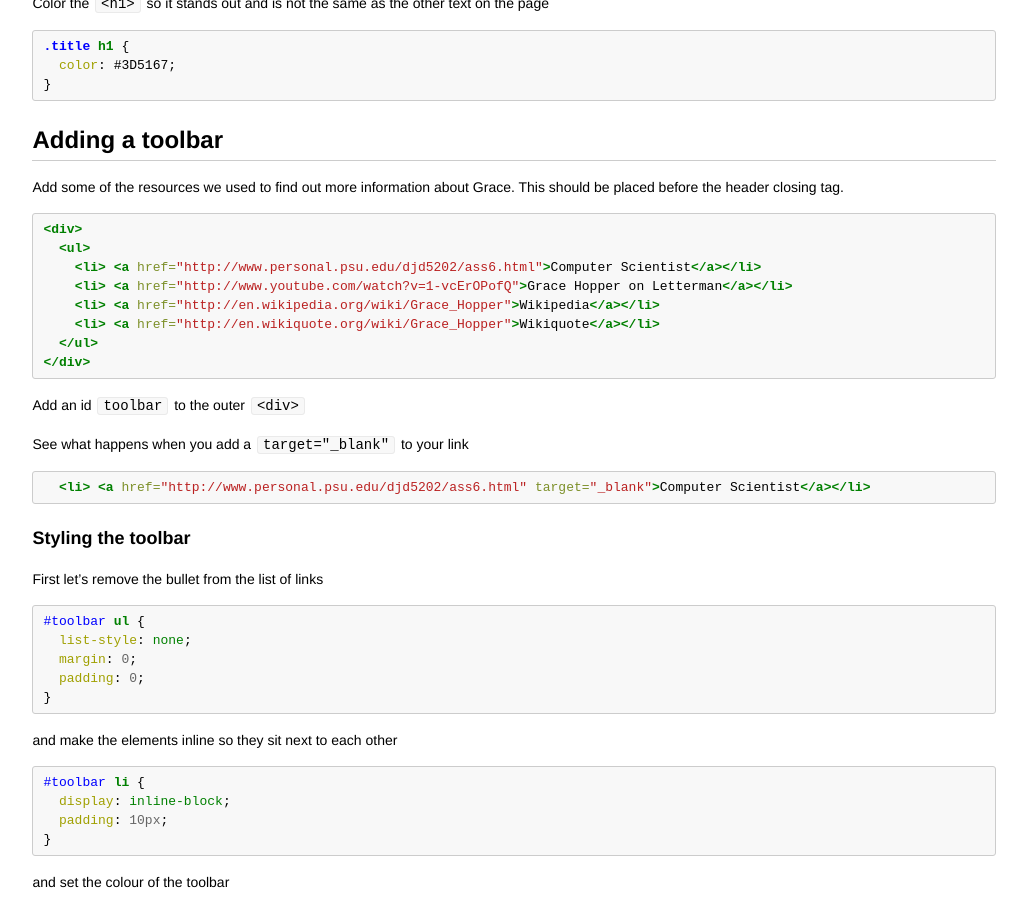
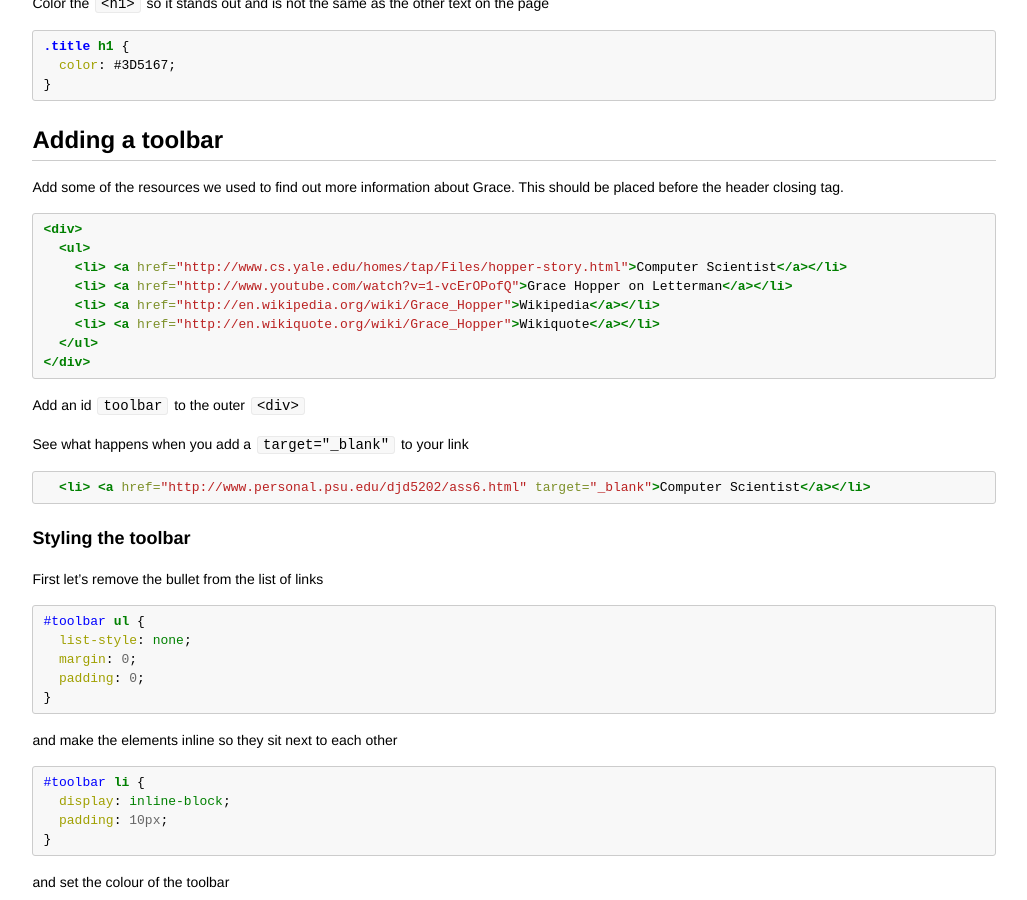
Before and after one commit to codebar/tutorials, a Jekyll site: the page built from html/lesson4/tutorial.md, in a window 1280 px wide and 900 px high, scrolled down 2698 px. Shown: the whole window, without its empty margins (126-1153 px from the left). Built offline with Jekyll 4.4.1, drawn with Linux system fonts in a browser that asks for light colours; Markdown is read by kramdown in place of the engine named in the settings; part of the change alters nothing that is shown.

Commit message:
Update tutorial.md
Problem: old link address in instructions
Solution: new link address

````diff
--- a/html/lesson4/tutorial.md
+++ b/html/lesson4/tutorial.md
@@ -167,7 +167,7 @@ This should be placed before the header closing tag.
 ```html
 <div>
   <ul>
-    <li> <a href="http://www.personal.psu.edu/djd5202/ass6.html">Computer Scientist</a></li>
+    <li> <a href="http://www.cs.yale.edu/homes/tap/Files/hopper-story.html">Computer Scientist</a></li>
     <li> <a href="http://www.youtube.com/watch?v=1-vcErOPofQ">Grace Hopper on Letterman</a></li>
     <li> <a href="http://en.wikipedia.org/wiki/Grace_Hopper">Wikipedia</a></li>
     <li> <a href="http://en.wikiquote.org/wiki/Grace_Hopper">Wikiquote</a></li>
````
